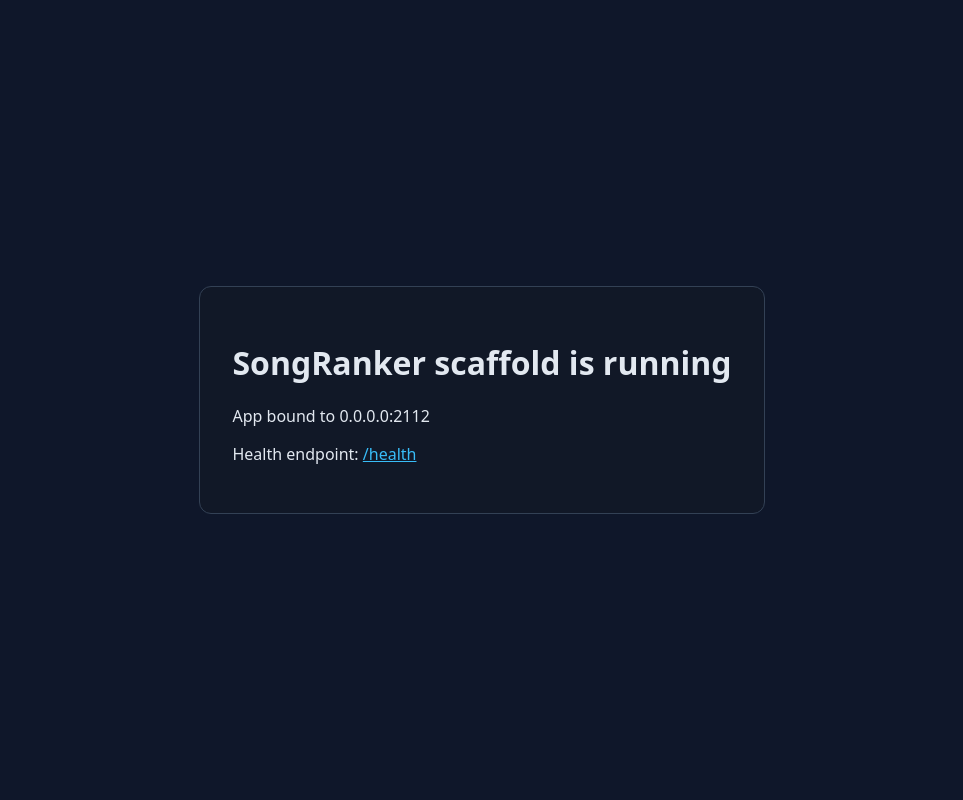
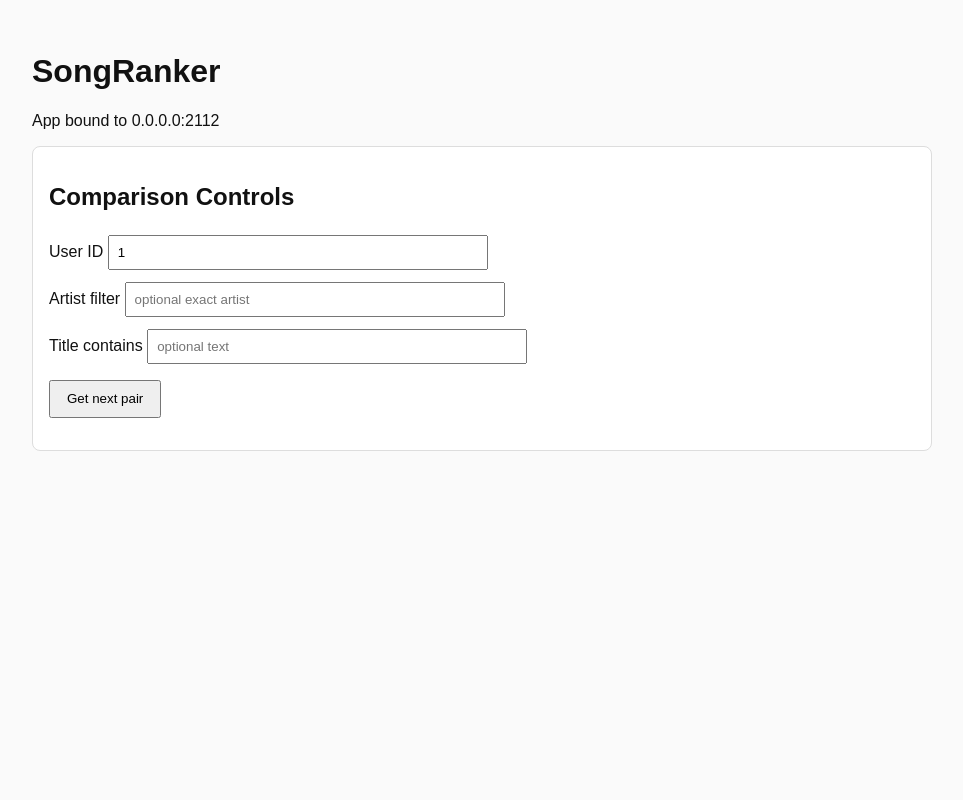
Before and after one commit to tyighter/songranker, a FastAPI app: page / in a window 1280 px wide. Shown: the whole page, without its empty margins (158-1121 px from the left). Run offline with FastAPI, Linux system fonts and the light colour scheme.

Commit message:
Add global per-user ranking flow with pair selection and vote snapshots

```diff
--- a/app/main.py
+++ b/app/main.py
@@ -1,17 +1,136 @@
-from fastapi import Depends, FastAPI
+import json
+import math
+from itertools import combinations
+from typing import Any
+
+from fastapi import Depends, FastAPI, HTTPException, Query
 from fastapi.responses import HTMLResponse
 from fastapi.staticfiles import StaticFiles
 from fastapi.templating import Jinja2Templates
+from pydantic import BaseModel, Field
+from sqlalchemy import and_, func, text
+from sqlalchemy.orm import Session
 from starlette.requests import Request
-from sqlalchemy import text
-from sqlalchemy.orm import Session
 
 from app.config import settings
 from app.db import get_db
+from app.models import PairwiseVote, RatingScore, RatingScoreSnapshot, Song
+
+DEFAULT_RATING = 1000
+ELO_K = 24
 
 app = FastAPI(title="SongRanker")
 app.mount("/static", StaticFiles(directory="app/static"), name="static")
 templates = Jinja2Templates(directory="app/templates")
+
+
+class NextPairResponse(BaseModel):
+    filters: dict[str, Any]
+    pair: list[dict[str, Any]]
+
+
+class VoteRequest(BaseModel):
+    user_id: int
+    winner_song_id: int
+    loser_song_id: int
+    filters: dict[str, Any] = Field(default_factory=dict)
+
+
+class VoteResponse(BaseModel):
+    winner: dict[str, Any]
+    loser: dict[str, Any]
+
+
+def _normalize_pair(song_a: int, song_b: int) -> tuple[int, int]:
+    return (song_a, song_b) if song_a < song_b else (song_b, song_a)
+
+
+def _expected_score(rating_a: int, rating_b: int) -> float:
+    return 1.0 / (1.0 + math.pow(10, (rating_b - rating_a) / 400.0))
+
+
+def _apply_filters(query, filters: dict[str, Any]):
+    if artist := filters.get("artist"):
+        query = query.filter(Song.artist == artist)
+
+    if title_query := filters.get("title_query"):
+        query = query.filter(Song.title.ilike(f"%{title_query}%"))
+
+    if song_ids := filters.get("song_ids"):
+        query = query.filter(Song.id.in_(song_ids))
+
+    return query
+
+
+def _candidate_pair_for_user(db: Session, user_id: int, filters: dict[str, Any]) -> tuple[Song, Song] | None:
+    songs_query = db.query(Song)
+    songs_query = _apply_filters(songs_query, filters)
+    songs = songs_query.order_by(Song.id.asc()).all()
+
+    if len(songs) < 2:
+        return None
+
+    song_ids = [song.id for song in songs]
+    ratings = {
+        row.song_id: row.score
+        for row in db.query(RatingScore)
+        .filter(and_(RatingScore.user_id == user_id, RatingScore.song_id.in_(song_ids)))
+        .all()
+    }
+
+    vote_counts = {
+        _normalize_pair(winner_id, loser_id): count
+        for winner_id, loser_id, count in db.query(
+            PairwiseVote.winner_song_id,
+            PairwiseVote.loser_song_id,
+            func.count(PairwiseVote.id),
+        )
+        .filter(
+            PairwiseVote.user_id == user_id,
+            PairwiseVote.winner_song_id.in_(song_ids),
+            PairwiseVote.loser_song_id.in_(song_ids),
+        )
+        .group_by(PairwiseVote.winner_song_id, PairwiseVote.loser_song_id)
+        .all()
+    }
+
+    last_vote = (
+        db.query(PairwiseVote)
+        .filter(PairwiseVote.user_id == user_id)
+        .order_by(PairwiseVote.created_at.desc(), PairwiseVote.id.desc())
+        .first()
+    )
+    last_pair = (
+        _normalize_pair(last_vote.winner_song_id, last_vote.loser_song_id) if last_vote else None
+    )
+
+    best_pair: tuple[Song, Song] | None = None
+    best_key: tuple[float, int, int] | None = None
+    songs_by_id = {song.id: song for song in songs}
+
+    for song_a_id, song_b_id in combinations(song_ids, 2):
+        pair_key = _normalize_pair(song_a_id, song_b_id)
+        if pair_key == last_pair:
+            continue
+
+        score_a = ratings.get(song_a_id, DEFAULT_RATING)
+        score_b = ratings.get(song_b_id, DEFAULT_RATING)
+        closeness = abs(score_a - score_b)
+        prior_matches = vote_counts.get(pair_key, 0)
+
+        # lower key is better: close ratings and fewer prior comparisons are most uncertain.
+        rank_key = (closeness + (prior_matches * 25), pair_key[0], pair_key[1])
+
+        if best_key is None or rank_key < best_key:
+            best_key = rank_key
+            best_pair = (songs_by_id[song_a_id], songs_by_id[song_b_id])
+
+    if best_pair:
+        return best_pair
+
+    # Fallback if only possible pair is the immediate repeat.
+    fallback_song_a_id, fallback_song_b_id = _normalize_pair(song_ids[0], song_ids[1])
+    return songs_by_id[fallback_song_a_id], songs_by_id[fallback_song_b_id]
 
 
 @app.get("/health")
@@ -30,3 +149,132 @@ def index(request: Request):
             "app_port": settings.app_port,
         },
     )
+
+
+@app.get("/api/rate/next", response_model=NextPairResponse)
+def get_next_pair(
+    user_id: int = Query(...),
+    artist: str | None = Query(default=None),
+    title_query: str | None = Query(default=None),
+    song_ids: str | None = Query(default=None),
+    db: Session = Depends(get_db),
+):
+    filters: dict[str, Any] = {}
+    if artist:
+        filters["artist"] = artist
+    if title_query:
+        filters["title_query"] = title_query
+    if song_ids:
+        filters["song_ids"] = [int(song_id.strip()) for song_id in song_ids.split(",") if song_id.strip()]
+
+    pair = _candidate_pair_for_user(db=db, user_id=user_id, filters=filters)
+    if pair is None:
+        raise HTTPException(status_code=404, detail="Not enough songs available for this filter context")
+
+    song_ids_for_pair = [pair[0].id, pair[1].id]
+    rating_rows = (
+        db.query(RatingScore)
+        .filter(and_(RatingScore.user_id == user_id, RatingScore.song_id.in_(song_ids_for_pair)))
+        .all()
+    )
+    rating_lookup = {row.song_id: row.score for row in rating_rows}
+
+    return NextPairResponse(
+        filters=filters,
+        pair=[
+            {
+                "song_id": song.id,
+                "title": song.title,
+                "artist": song.artist,
+                "score": rating_lookup.get(song.id, DEFAULT_RATING),
+            }
+            for song in pair
+        ],
+    )
+
+
+@app.post("/api/rate/vote", response_model=VoteResponse)
+def cast_vote(payload: VoteRequest, db: Session = Depends(get_db)):
+    if payload.winner_song_id == payload.loser_song_id:
+        raise HTTPException(status_code=400, detail="winner_song_id and loser_song_id must differ")
+
+    songs = (
+        db.query(Song)
+        .filter(Song.id.in_([payload.winner_song_id, payload.loser_song_id]))
+        .all()
+    )
+    songs_by_id = {song.id: song for song in songs}
+
+    if payload.winner_song_id not in songs_by_id or payload.loser_song_id not in songs_by_id:
+        raise HTTPException(status_code=404, detail="One or both songs were not found")
+
+    winner_score = (
+        db.query(RatingScore)
+        .filter(
+            RatingScore.user_id == payload.user_id,
+            RatingScore.song_id == payload.winner_song_id,
+        )
+        .first()
+    )
+    if winner_score is None:
+        winner_score = RatingScore(user_id=payload.user_id, song_id=payload.winner_song_id, score=DEFAULT_RATING)
+        db.add(winner_score)
+
+    loser_score = (
+        db.query(RatingScore)
+        .filter(
+            RatingScore.user_id == payload.user_id,
+            RatingScore.song_id == payload.loser_song_id,
+        )
+        .first()
+    )
+    if loser_score is None:
+        loser_score = RatingScore(user_id=payload.user_id, song_id=payload.loser_song_id, score=DEFAULT_RATING)
+        db.add(loser_score)
+
+    expected_winner = _expected_score(winner_score.score, loser_score.score)
+    expected_loser = _expected_score(loser_score.score, winner_score.score)
+
+    winner_score.score = round(winner_score.score + ELO_K * (1 - expected_winner))
+    loser_score.score = round(loser_score.score + ELO_K * (0 - expected_loser))
+
+    vote = PairwiseVote(
+        user_id=payload.user_id,
+        winner_song_id=payload.winner_song_id,
+        loser_song_id=payload.loser_song_id,
+        context_metadata=json.dumps(payload.filters, sort_keys=True),
+    )
+    db.add(vote)
+    db.flush()
+
+    db.add(
+        RatingScoreSnapshot(
+            vote_id=vote.id,
+            user_id=payload.user_id,
+            song_id=payload.winner_song_id,
+            score=winner_score.score,
+        )
+    )
+    db.add(
+        RatingScoreSnapshot(
+            vote_id=vote.id,
+            user_id=payload.user_id,
+            song_id=payload.loser_song_id,
+            score=loser_score.score,
+        )
+    )
+
+    db.commit()
+
+    return VoteResponse(
+        winner={
+            "song_id": payload.winner_song_id,
+            "title": songs_by_id[payload.winner_song_id].title,
+            "score": winner_score.score,
+        },
+        loser={
+            "song_id": payload.loser_song_id,
+            "title": songs_by_id[payload.loser_song_id].title,
+            "score": loser_score.score,
+        },
+    )
--- a/app/static/styles.css
+++ b/app/static/styles.css
@@ -1,21 +1,51 @@
 body {
-  font-family: system-ui, sans-serif;
+  font-family: Arial, sans-serif;
   margin: 0;
-  min-height: 100vh;
-  display: grid;
-  place-items: center;
-  background: #0f172a;
-  color: #e2e8f0;
+  padding: 2rem;
+  background: #fafafa;
+  color: #111;
 }
 
 main {
-  max-width: 720px;
-  padding: 2rem;
-  border: 1px solid #334155;
-  border-radius: 0.75rem;
-  background: #111827;
+  max-width: 900px;
+  margin: 0 auto;
 }
 
-a {
-  color: #38bdf8;
+.panel {
+  background: #fff;
+  border: 1px solid #ddd;
+  border-radius: 8px;
+  padding: 1rem;
+  margin-bottom: 1rem;
 }
+
+label {
+  display: block;
+  margin-bottom: 0.5rem;
+}
+
+input {
+  width: 100%;
+  max-width: 360px;
+  padding: 0.5rem;
+  margin-top: 0.25rem;
+}
+
+button {
+  padding: 0.6rem 1rem;
+  margin-top: 0.5rem;
+  margin-right: 0.5rem;
+  cursor: pointer;
+}
+
+#pair-content {
+  display: grid;
+  grid-template-columns: repeat(2, 1fr);
+  gap: 1rem;
+}
+
+.song-card {
+  border: 1px solid #ddd;
+  border-radius: 8px;
+  padding: 0.75rem;
+}
--- a/app/templates/index.html
+++ b/app/templates/index.html
@@ -8,9 +8,122 @@
 </head>
 <body>
   <main>
-    <h1>SongRanker scaffold is running</h1>
+    <h1>SongRanker</h1>
     <p>App bound to {{ app_host }}:{{ app_port }}</p>
-    <p>Health endpoint: <a href="/health">/health</a></p>
+
+    <section class="panel">
+      <h2>Comparison Controls</h2>
+      <label>User ID <input type="number" id="user-id" value="1" min="1" /></label>
+      <label>Artist filter <input type="text" id="artist-filter" placeholder="optional exact artist" /></label>
+      <label>Title contains <input type="text" id="title-filter" placeholder="optional text" /></label>
+      <button id="next-pair-btn">Get next pair</button>
+      <p id="status"></p>
+    </section>
+
+    <section class="panel" id="pair-panel" hidden>
+      <h2>Current Pair</h2>
+      <div id="pair-content"></div>
+      <div class="actions">
+        <button id="vote-left">Vote left song</button>
+        <button id="vote-right">Vote right song</button>
+      </div>
+    </section>
   </main>
+
+  <script>
+    const statusEl = document.getElementById("status");
+    const pairPanel = document.getElementById("pair-panel");
+    const pairContent = document.getElementById("pair-content");
+    const userIdEl = document.getElementById("user-id");
+    const artistFilterEl = document.getElementById("artist-filter");
+    const titleFilterEl = document.getElementById("title-filter");
+
+    let currentPair = null;
+    let currentFilters = {};
+
+    function collectFilters() {
+      const filters = {};
+      if (artistFilterEl.value.trim()) {
+        filters.artist = artistFilterEl.value.trim();
+      }
+      if (titleFilterEl.value.trim()) {
+        filters.title_query = titleFilterEl.value.trim();
+      }
+      return filters;
+    }
+
+    function queryFromFilters(userId, filters) {
+      const params = new URLSearchParams({ user_id: userId });
+      if (filters.artist) params.set("artist", filters.artist);
+      if (filters.title_query) params.set("title_query", filters.title_query);
+      return params.toString();
+    }
+
+    async function loadNextPair() {
+      const userId = Number(userIdEl.value);
+      currentFilters = collectFilters();
+      const query = queryFromFilters(userId, currentFilters);
+
+      statusEl.textContent = "Loading next pair...";
+      pairPanel.hidden = true;
+
+      const response = await fetch(`/api/rate/next?${query}`);
+      if (!response.ok) {
+        const body = await response.json().catch(() => ({}));
+        statusEl.textContent = body.detail || "No pair available.";
+        return;
+      }
+
+      const payload = await response.json();
+      currentPair = payload.pair;
+      pairContent.innerHTML = `
+        <div class="song-card">
+          <h3>${currentPair[0].title}</h3>
+          <p>${currentPair[0].artist}</p>
+          <small>Score: ${currentPair[0].score}</small>
+        </div>
+        <div class="song-card">
+          <h3>${currentPair[1].title}</h3>
+          <p>${currentPair[1].artist}</p>
+          <small>Score: ${currentPair[1].score}</small>
+        </div>
+      `;
+      pairPanel.hidden = false;
+      statusEl.textContent = "Vote to update ranking.";
+    }
+
+    async function submitVote(winnerIndex) {
+      if (!currentPair) return;
+
+      const userId = Number(userIdEl.value);
+      const winner = currentPair[winnerIndex];
+      const loser = currentPair[winnerIndex === 0 ? 1 : 0];
+
+      const response = await fetch("/api/rate/vote", {
+        method: "POST",
+        headers: { "Content-Type": "application/json" },
+        body: JSON.stringify({
+          user_id: userId,
+          winner_song_id: winner.song_id,
+          loser_song_id: loser.song_id,
+          filters: currentFilters,
+        }),
+      });
+
+      if (!response.ok) {
+        const body = await response.json().catch(() => ({}));
+        statusEl.textContent = body.detail || "Vote failed.";
+        return;
+      }
+
+      const payload = await response.json();
+      statusEl.textContent = `Vote saved. ${payload.winner.title} is now ${payload.winner.score}.`;
+      await loadNextPair();
+    }
+
+    document.getElementById("next-pair-btn").addEventListener("click", loadNextPair);
+    document.getElementById("vote-left").addEventListener("click", () => submitVote(0));
+    document.getElementById("vote-right").addEventListener("click", () => submitVote(1));
+  </script>
 </body>
 </html>
```
Also changed, not shown: alembic/versions/0001_initial_schema.py (+18 -0 lines), app/models.py (+16 -1 lines), README.md.
